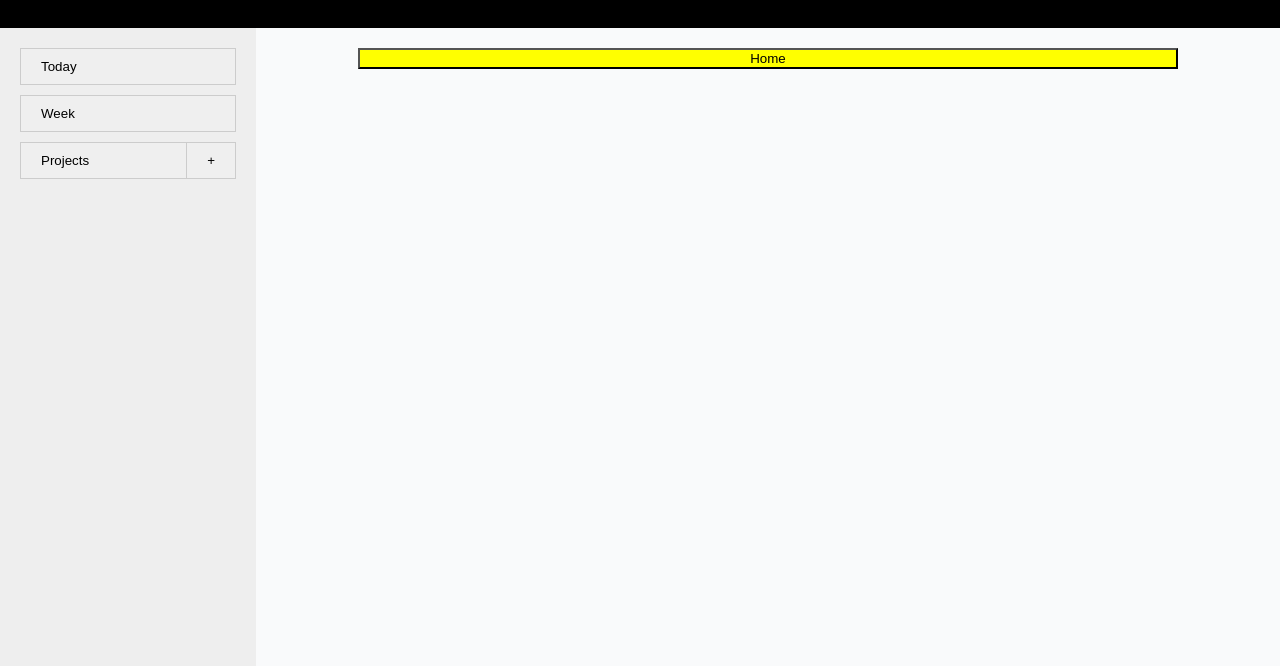
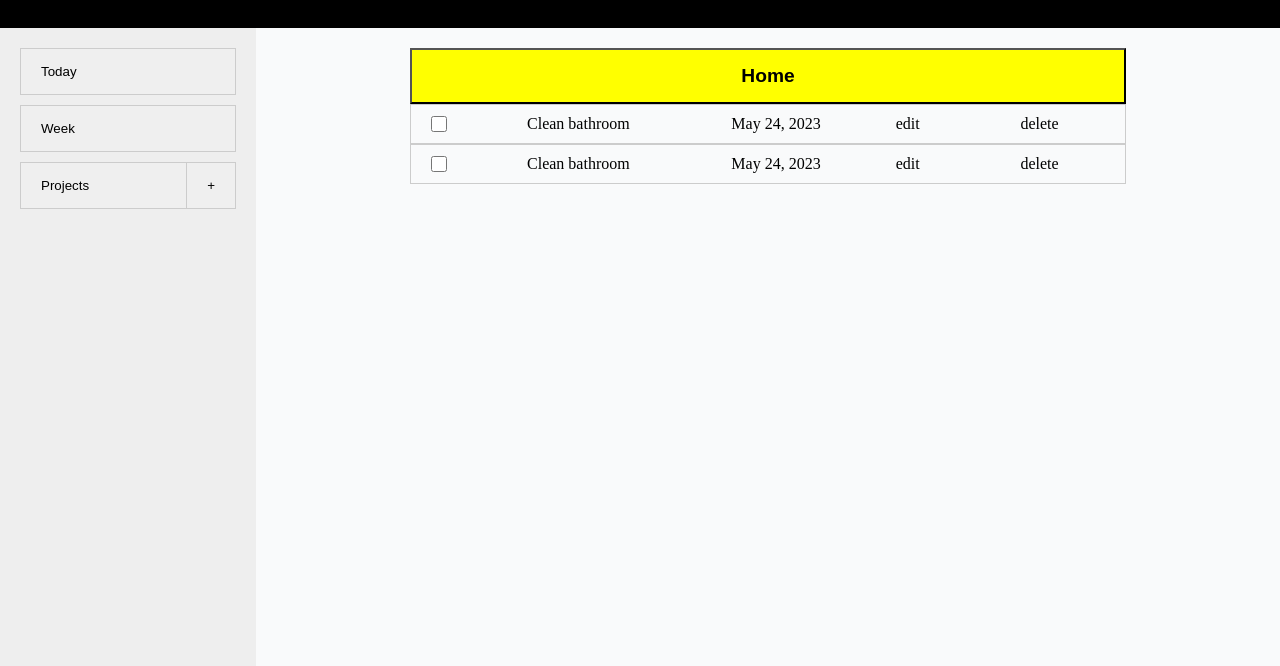
Before and after one commit to VanQuishi/Todo-List, a website built with webpack: page dist/index.html in a window 1280 px wide. Shown: the part 72-738 px from the top of the page. Built offline with nearby package versions, Linux system fonts and the light colour scheme.

Commit message:
hard code project view

```diff
--- a/src/UI/ProjectView.js
+++ b/src/UI/ProjectView.js
@@ -13,5 +13,64 @@ projectTitleButton.className = 'projectTitleButton';
 projectTitleButton.style.backgroundColor = "yellow";
 projectTitleButton.textContent = "Home";
 
+const taskListWrapper = document.createElement('div');
+taskListWrapper.className = 'taskListWrapper';
+const taskList = document.createElement('ul');
+
+let taskItem0 = document.createElement('li');
+taskItem0.className = "taskItem";
+
+let checkbox0 = document.createElement('input');
+checkbox0.type = "checkbox";
+checkbox0.className = "taskItemCheckbox";
+
+let taskTitle0 = document.createElement('div');
+taskTitle0.textContent = "Clean bathroom";
+
+let taskDueDate0 = document.createElement('div');
+taskDueDate0.textContent = "May 24, 2023";
+
+let taskEditButton0 = document.createElement('div');
+taskEditButton0.textContent = "edit";
+
+let taskDeleteButton0 = document.createElement('div');
+taskDeleteButton0.textContent = "delete";
+
+taskItem0.appendChild(checkbox0);
+taskItem0.appendChild(taskTitle0);
+taskItem0.appendChild(taskDueDate0);
+taskItem0.appendChild(taskEditButton0);
+taskItem0.appendChild(taskDeleteButton0);
+
+let taskItem1 = document.createElement('li');
+taskItem1.className = "taskItem";
+
+let checkbox1 = document.createElement('input');
+checkbox1.type = "checkbox";
+checkbox1.className = "taskItemCheckbox";
+
+let taskTitle1 = document.createElement('div');
+taskTitle1.textContent = "Clean bathroom";
+
+let taskDueDate1 = document.createElement('div');
+taskDueDate1.textContent = "May 24, 2023";
+
+let taskEditButton1 = document.createElement('div');
+taskEditButton1.textContent = "edit";
+
+let taskDeleteButton1 = document.createElement('div');
+taskDeleteButton1.textContent = "delete";
+
+taskItem1.appendChild(checkbox1);
+taskItem1.appendChild(taskTitle1);
+taskItem1.appendChild(taskDueDate1);
+taskItem1.appendChild(taskEditButton1);
+taskItem1.appendChild(taskDeleteButton1);
+
+taskList.appendChild(taskItem0);
+taskList.appendChild(taskItem1);
+taskListWrapper.appendChild(taskList);
+
 ProjectView.appendChild(projectTitleButton);
+ProjectView.appendChild(taskListWrapper);
 export default ProjectView;
--- a/src/style.css
+++ b/src/style.css
@@ -12,7 +12,7 @@ body{
   color: white;
 }
 
-h1, h2, h3{
+h1, h2, h3, ul{
   padding: 0;
   margin: 0;
 }
@@ -60,7 +60,7 @@ h1, h2, h3{
   width: 100%;
   text-align: left;
   border: none;
-  padding: 10px 20px 10px 20px;
+  padding: 15px 20px 15px 20px;
 }
 #nav li:last-child{
   display: grid;
@@ -81,11 +81,27 @@ h1, h2, h3{
 
 #view{
   margin: 20px auto;
-  width: 80%;
+  width: 70%;
+  color: black;
 }
 
 .projectTitleButton{
   width: 100%;
+  padding: 15px 20px 15px 20px;
+  font-weight: bold;
+  font-size: 1.2rem;
+}
+
+.taskItem{
+  display: grid;
+  grid-template: auto / 1rem 2fr 1fr 1fr 1fr;
+  border: 1px solid #ccc;
+  text-align: center;
+  padding: 10px 20px 10px 20px;
+}
+
+.taskItemCheckbox{
+  margin: 0;
 }
 
 #footer{
```
Also changed, not shown: dist/bundle.js.
